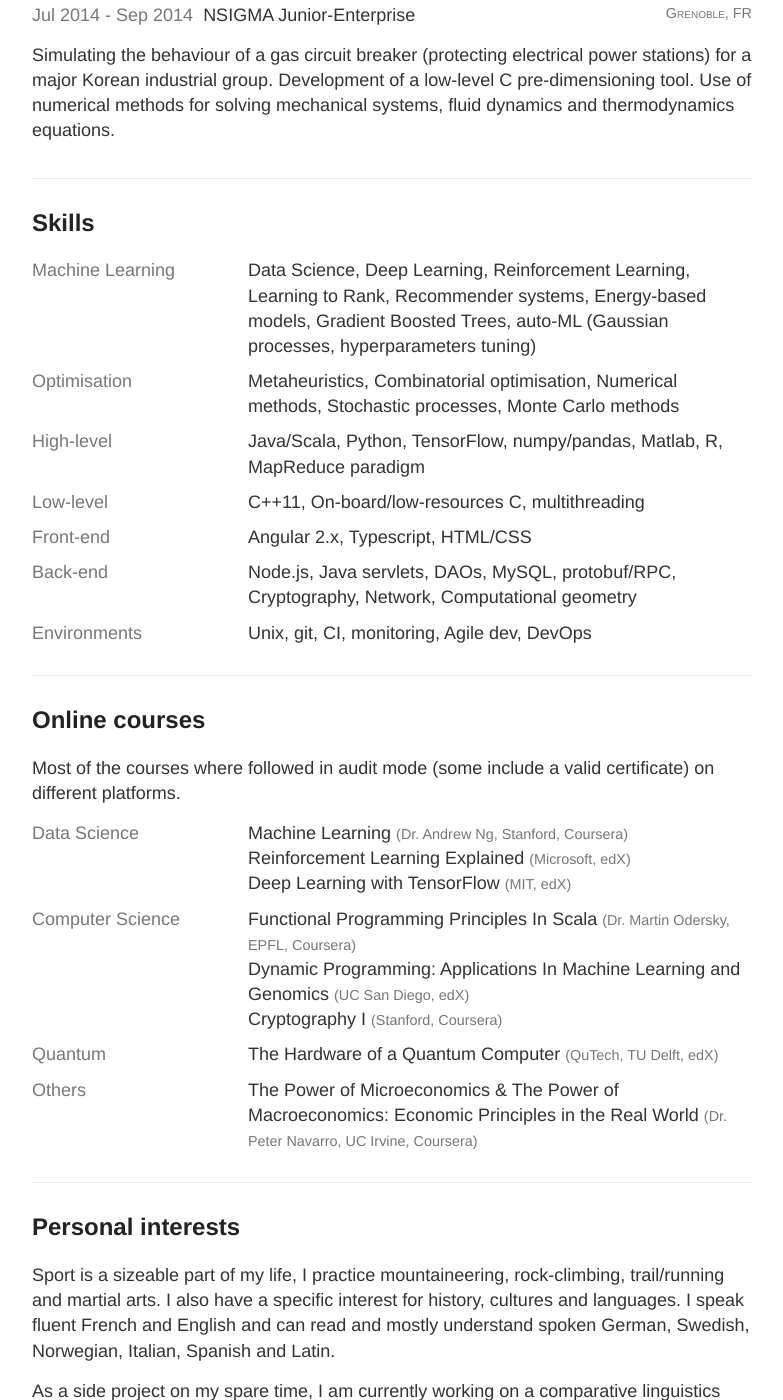
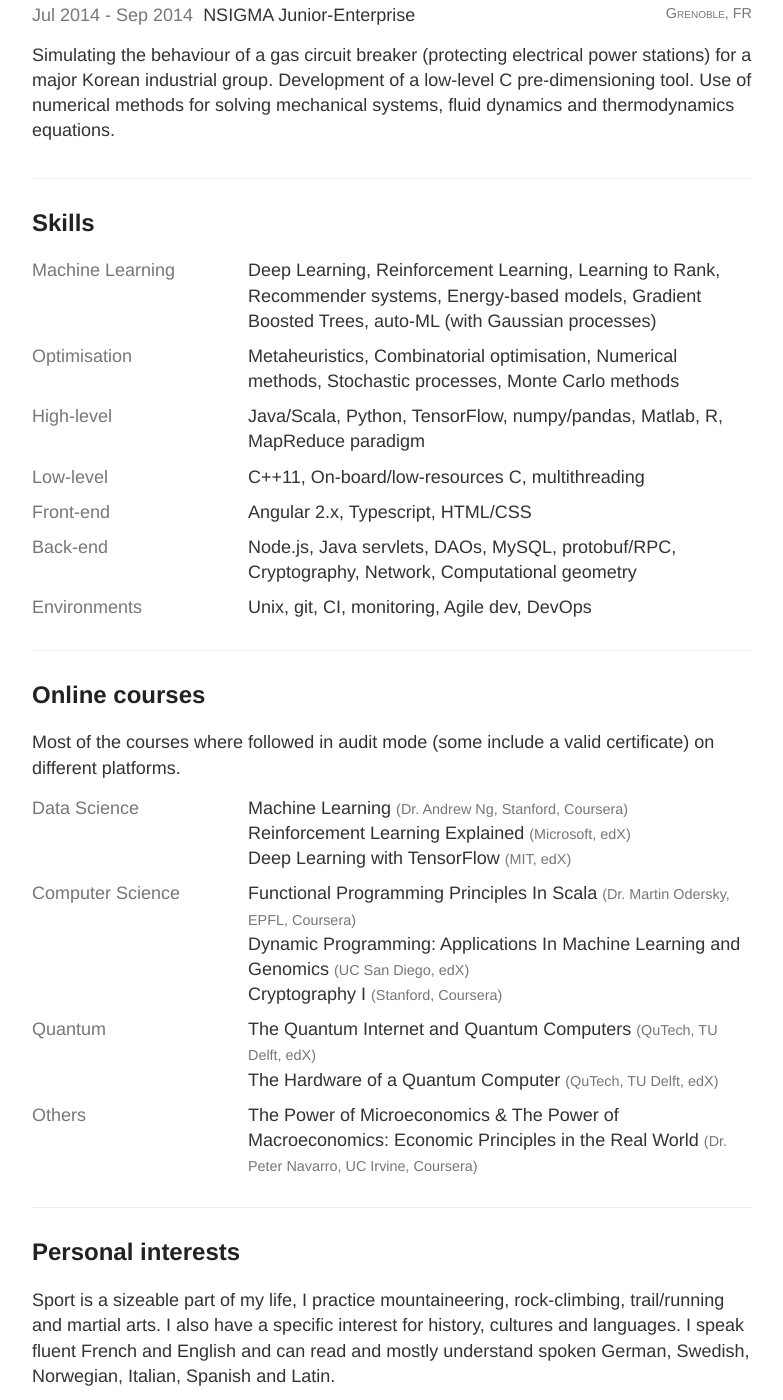
Before and after one commit to leonicoletti/leonicoletti.github.io, a Jekyll site: the page built from curriculum.html, in a window 1280 px wide and 1400 px high, scrolled down 1762 px. Shown: the whole window, without its empty margins (248-1031 px from the left). Built offline with Jekyll 4.4.1, drawn with Linux system fonts in a browser that asks for light colours.

Commit message:
New quantum computing course.

```diff
--- a/curriculum.html
+++ b/curriculum.html
@@ -48,7 +48,7 @@
 
     <div class="row">
       <div class="column-left">Machine Learning</div>
-      <div class="column-right">Data Science, Deep Learning, Reinforcement Learning, Learning to Rank, Recommender systems, Energy-based models, Gradient Boosted Trees, auto-ML (Gaussian processes, hyperparameters tuning)</div>
+      <div class="column-right">Deep Learning, Reinforcement Learning, Learning to Rank, Recommender systems, Energy-based models, Gradient Boosted Trees, auto-ML (with Gaussian processes)</div>
     </div>
     <div class="row">
         <div class="column-left">Optimisation</div>
@@ -96,7 +96,8 @@
     </div>
     <div class="row">
       <div class="column-left">Quantum</div>
-      <div class="column-right">The Hardware of a Quantum Computer <span class="mooc-desc">(QuTech, TU Delft, edX)</span>
+      <div class="column-right">The Quantum Internet and Quantum Computers <span class="mooc-desc">(QuTech, TU Delft, edX)</span>
+        <br>The Hardware of a Quantum Computer <span class="mooc-desc">(QuTech, TU Delft, edX)</span>
       </div>
     </div>
     <div class="row">
```
